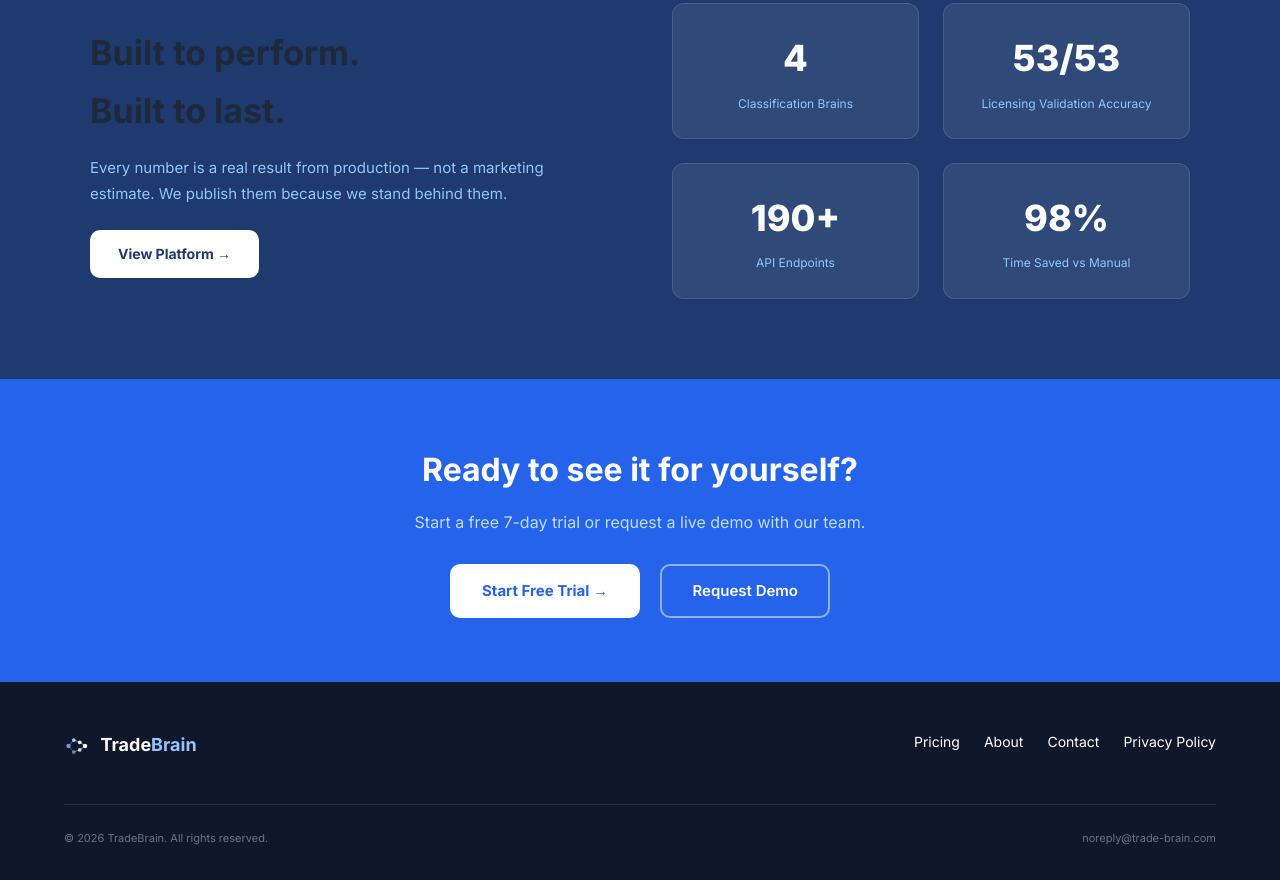
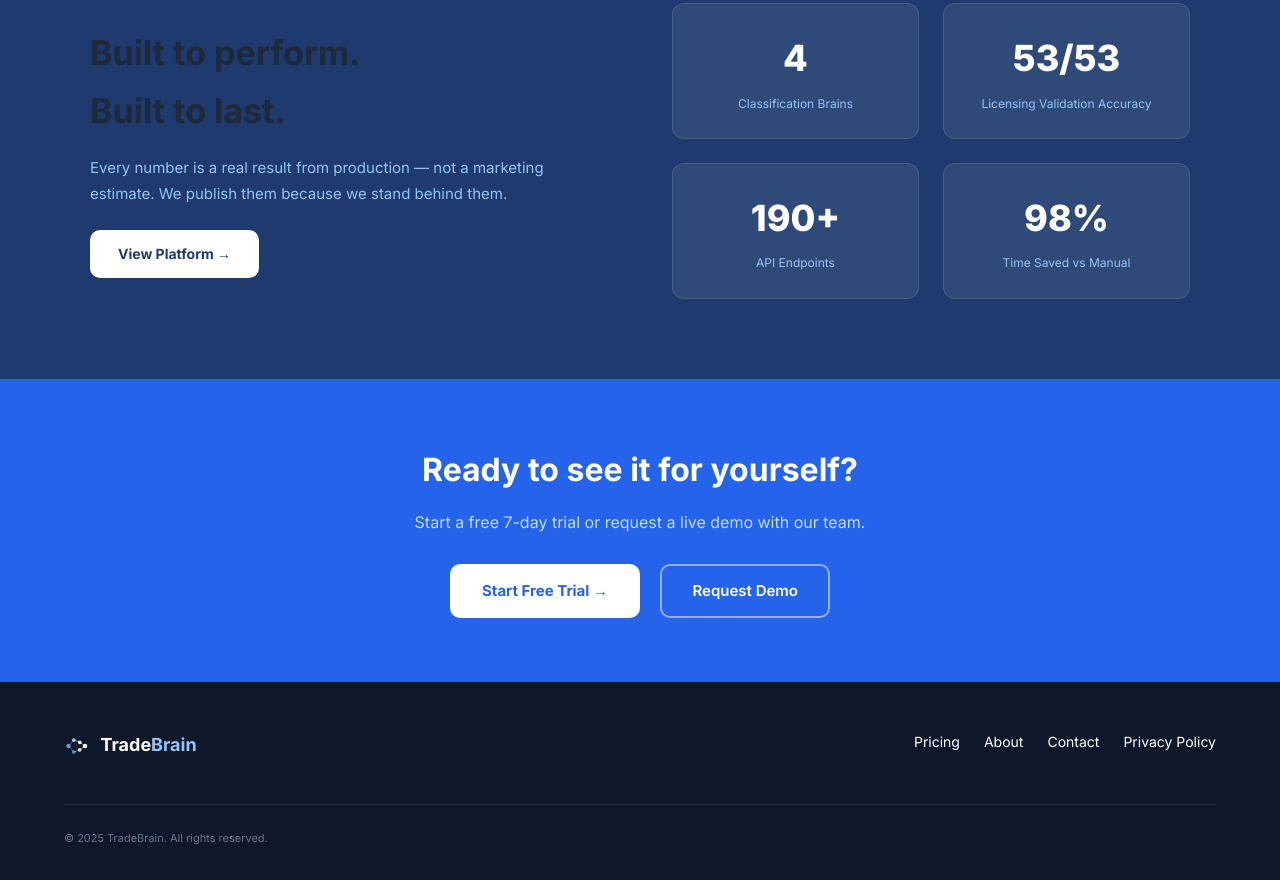
Before and after one commit to shusse0/tradebrain-marketing, a website: page about.html in a window 1280 px wide. Shown: the part 3582-4462 px from the top of the page. Drawn offline with Linux system fonts and the light colour scheme.

Commit message:
About page: fix footer year to 2025, remove email address
Co-Authored-By: Claude Opus 4.6 (1M context) <noreply@anthropic.com>

```diff
--- a/about.html
+++ b/about.html
@@ -332,8 +332,7 @@
         </div>
       </div>
       <div class="footer-bottom">
-        <span>&copy; 2026 TradeBrain. All rights reserved.</span>
-        <span>noreply@trade-brain.com</span>
+        <span>&copy; 2025 TradeBrain. All rights reserved.</span>
       </div>
     </div>
   </footer>
```
